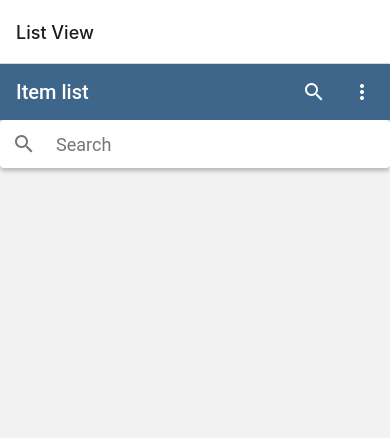
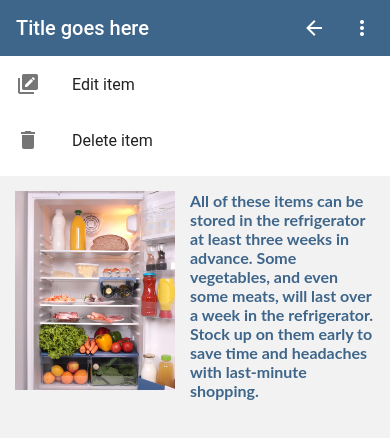
Before and after one commit to AleksandrsKudo/ProjectWork, a React Native app: screen /Preview in a window 390 px wide. Shown: the top 438 px of the page. Built offline with nearby package versions, Linux system fonts and the light colour scheme.

Commit message:
Drop down and preview update.
Updated drop down menu for preview and list view as well as created a preview window which is currently WIP (wrapping works on desktop but doesnt work fully on android.)

```diff
--- a/App.js
+++ b/App.js
@@ -6,6 +6,7 @@ import HomeScreen from './src/Home';
 import ListView from './src/ListView';
 import Signup from './src/Signup';
 import Editor from './src/Editor';
+import Preview from './src/Preview';
 
 
 const Stack = createNativeStackNavigator();
@@ -13,11 +14,12 @@ const Stack = createNativeStackNavigator();
 export default function App() {
   return (
     <NavigationContainer>
-      <Stack.Navigator initialRouteName="List View" screenOptions={{headerShown: true}}>
+      <Stack.Navigator initialRouteName="Preview" screenOptions={{headerShown: false}}>
         <Stack.Screen name="List View" component={ListView}/>
         <Stack.Screen name="Home" component={HomeScreen}/>
         <Stack.Screen name="Sign Up" component={Signup}/>
         <Stack.Screen name="Editor" component={Editor}/>
+        <Stack.Screen name="Preview" component={Preview}/>
       </Stack.Navigator>
     </NavigationContainer>
   );
--- a/src/ListView.js
+++ b/src/ListView.js
@@ -5,24 +5,33 @@ import Constants from 'expo-constants';
 
 const MORE_ICON = Platform.OS === 'ios' ? 'dots-horizontal' : 'dots-vertical';
 
-import DdMenu from './dd-menu';
+import DdMenu from './dd-menu-list';
 
 export default function ListView({ navigation }) {
-  const [showDD, setShowDD] = React.useState(false)
-
+  const [ddVisible, setDDVisible] = useState(true);
+  const [searchVisible, setsearchVisible] = useState(false);
   return (
-    <View>
+    <View style={ddVisible ? styles.bgShadowView : null}>
     <Appbar.Header
-      theme={{ colors: { primary: '#3E658A'} }}>
+      theme={{ colors: { primary: '#3E658A'} }} style={styles.menuBar}>
       <Appbar.Content title="Item list" />
-      <Appbar.Action icon="magnify" onPress={() => {}} />
-      <Appbar.Action icon={MORE_ICON} onPress={() => { showDD ? <DdMenu /> : null }} />
+      <Appbar.Action icon="magnify" onPress={() =>{setsearchVisible(searchVisible=>!searchVisible)}} />
+      <Appbar.Action icon={MORE_ICON} onPress={() =>{setDDVisible(ddVisible=>!ddVisible)}} />
     </Appbar.Header>
-    <Searchbar placeholder="Search" />
+    {searchVisible && <Searchbar placeholder="Search" onSubmitEditing={() =>{setsearchVisible(searchVisible=>!searchVisible)}}/>}
+    {ddVisible && <DdMenu  />}
     </View>
   );
+
 }
 
 const styles = StyleSheet.create({
-
+  menuBar: {
+    padding: 0,
+    margin: 0,
+  },
+  bgShadowView:{
+    backgroundColor: 'rgba(52, 52, 52, 0.8)',
+    flex: 1,
+  }
 });
--- a/src/Preview.js
+++ b/src/Preview.js
@@ -1,22 +1,47 @@
 import React, { useState } from 'react';
-import { Text, View, StyleSheet, Platform, FlatList} from 'react-native';
-import { Appbar, List, Searchbar } from 'react-native-paper';
+import { Text, View, StyleSheet, Platform, Image, FlatList } from 'react-native';
+import { Appbar, List,} from 'react-native-paper';
 import Constants from 'expo-constants';
+
+import DdMenu from './dd-menu-preview';
 
 const MORE_ICON = Platform.OS === 'ios' ? 'dots-horizontal' : 'dots-vertical';
 
 export default function Preview({ navigation }) {
+  const [ddVisible, setDDVisible] = useState(true);
+  const tileText = 'Title goes here';
+  const descText = 'All of these items can be stored in the refrigerator at least three weeks in advance. Some vegetables, and even some meats, will last over a week in the refrigerator. Stock up on them early to save time and headaches with last-minute shopping.';
 
   return (
+    <View>
     <Appbar.Header
       theme={{ colors: { primary: '#3E658A'} }}>
-      <Appbar.Content title="Item list" />
-      <Appbar.Action icon="magnify" onPress={() => {}} />
-      <Appbar.Action icon={MORE_ICON} onPress={() =>{}} />
+      <Appbar.Content title={tileText} />
+      <Appbar.Action icon="arrow-left" onPress={() =>navigation.goBack()} />
+      <Appbar.Action icon={MORE_ICON} onPress={() =>{setDDVisible(ddVisible=>!ddVisible)}} />
     </Appbar.Header>
+    {ddVisible && <DdMenu  />}
+      <Text style={styles.textStyle}>
+      <Image style={styles.tinyLogo} source={require('./assets/refrigerator.jpg')}/>
+      {descText}
+      </Text>
+    </View>
   );
 }
 
 const styles = StyleSheet.create({
-
+  tinyLogo: {
+    width: 160,
+    height: 199,
+    float: 'left',
+    marginRight: 15,
+  },
+  textStyle: {
+    fontFamily: 'Lato',
+    fontWeight: 'bold',
+    color: '#3E658A',
+    fontSize: 16,
+    hight: 100,
+    padding: 15,
+  },
 });
--- a/src/dd-menu.js
+++ b/src/dd-menu-list.js
@@ -3,32 +3,23 @@ import { View, StyleSheet, Platform} from 'react-native';
 import { List } from 'react-native-paper';
 import Constants from 'expo-constants';
 
-
 export default function DdMenu({ navigation }) {
-
   return (
-    <View>
+    <View style={styles.ddBackground}>
     <List.Section style={styles.ddSelect}>
         <List.Item
-        style={styles.ddItem}
         title="Create new item"
         left={props => <List.Icon {...props} icon="plus-box" />}
-        onPress={() => {
-            navigation.navigate('Editor');
-          }}
+        onPress={() => {navigation.navigate('Editor View');}}
         />
         <List.Item
-        style={styles.ddItem}
         title="Filter items"
         left={props => <List.Icon {...props} icon="text-box-search" />}
         />
         <List.Item
-        style={styles.ddItem}
         title="Sing out"
         left={props => <List.Icon {...props} icon="close-box" />}
-        onPress={() => {
-            navigation.navigate('Sign Up');
-          }}
+        onPress={() => {navigation.navigate('Sign Up');}}
         />
       </List.Section>
     </View>
@@ -38,9 +29,9 @@ export default function DdMenu({ navigation }) {
 const styles = StyleSheet.create({
   ddSelect: {
     backgroundColor: '#FFFFFF',
+    marginTop: 0,
   },
-  ddItem: {
-    color: '#FFFFFF',
-    padding: 0,
+  ddBackground: {
+    backgroundColor: '#FFFFFF',
   }
 });
--- /dev/null
+++ b/src/dd-menu-preview.js
@@ -0,0 +1,36 @@
+import React, { useState } from 'react';
+import { View, StyleSheet, Platform} from 'react-native';
+import { List } from 'react-native-paper';
+import Constants from 'expo-constants';
+
+export default function DdMenu({ navigation }) {
+  return (
+    <View style={styles.ddBackground}>
+    <List.Section style={styles.ddSelect}>
+        <List.Item
+        title="Edit item"
+        left={props => <List.Icon {...props} icon="pencil-box-multiple" />}
+        onPress={() => {navigation.navigate('Editor View');}}
+        />
+        <List.Item
+        title="Delete item"
+        left={props => <List.Icon {...props} icon="delete" />}
+        onPress={() => {}}
+        />
+      </List.Section>
+    </View>
+  );
+}
+
+const styles = StyleSheet.create({
+  ddSelect: {
+    backgroundColor: '#FFFFFF',
+    marginTop: 0,
+  },
+  ddBackground: {
+    backgroundColor: '#FFFFFF',
+    margin: 0,
+    flex: 1,
+    width: '100%',
+  },
+});
```
Also changed, not shown: src/assets/refrigerator.jpg (added).
